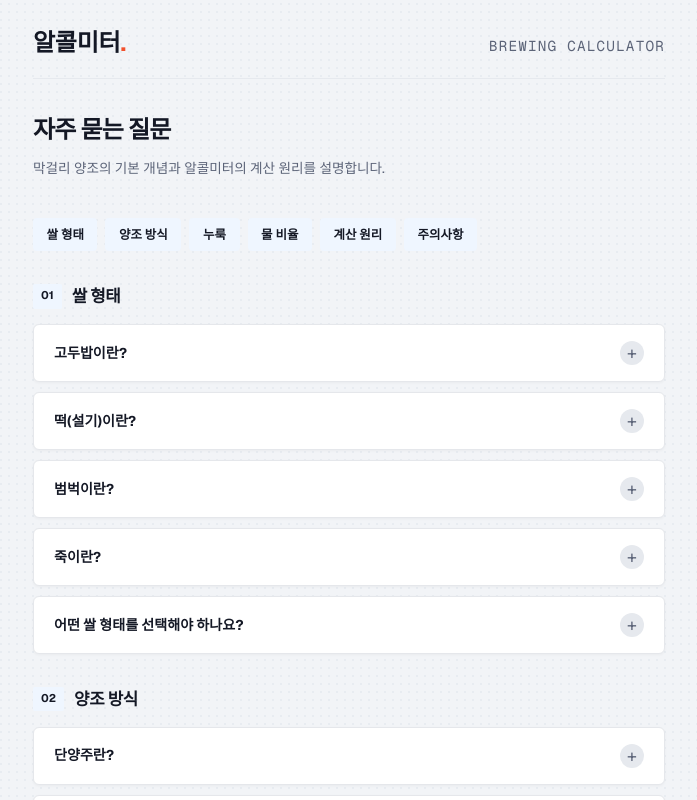
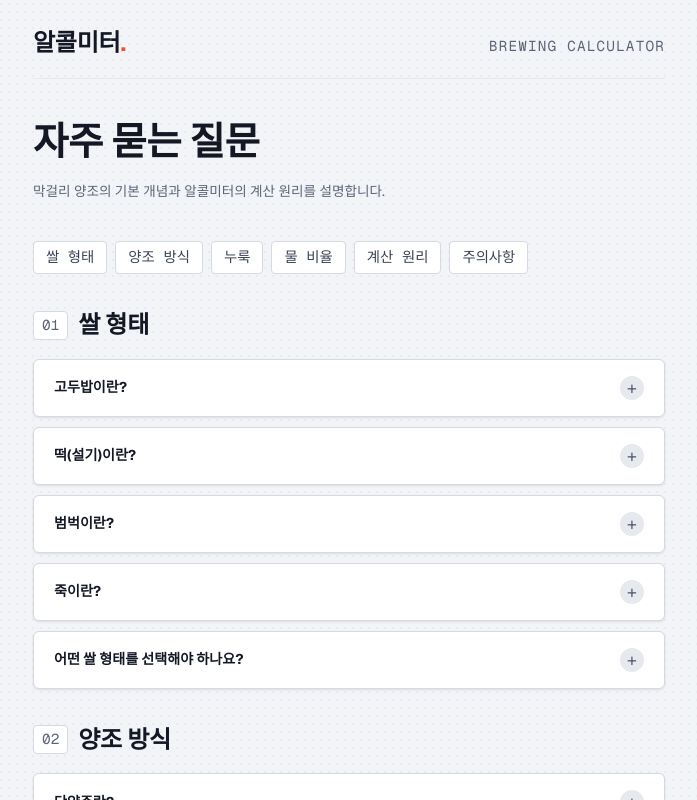
Before and after one commit to TransparentDeveloper/alcolmeter, a SvelteKit app in the folder apps/web/: page /faq in a window 1280 px wide. Shown: the top 800 px of the page, without its empty margins (291-988 px from the left). Built offline with nearby package versions, Linux system fonts and the light colour scheme; a web font is replaced by a local one.

Commit message:
feat: web makgeolli/faq/privacy 페이지를 design-system으로 전파

```diff
--- a/apps/web/src/routes/faq/+page.svelte
+++ b/apps/web/src/routes/faq/+page.svelte
@@ -286,10 +286,12 @@
 	}
 
 	.faq-header h1 {
-		font-size: 1.5rem;
-		font-weight: 800;
-		letter-spacing: -0.03em;
-		margin-bottom: 0.5rem;
+		font-family: var(--ds-font-display);
+		font-size: var(--ds-text-2xl);
+		font-weight: var(--ds-weight-bold);
+		letter-spacing: var(--ds-tracking-tight);
+		color: var(--ds-color-ink-1);
+		margin-bottom: var(--ds-space-sm);
 	}
 
 	.faq-header p {
@@ -306,18 +308,21 @@
 	}
 
 	.toc-item {
-		padding: 0.4rem 0.85rem;
-		font-size: 0.78rem;
-		font-weight: 700;
-		color: var(--color-primary);
-		background: #eff6ff;
-		border-radius: var(--radius-sm);
+		padding: var(--ds-space-xs) var(--ds-space-md);
+		font-family: var(--ds-font-mono);
+		font-size: var(--ds-text-xs);
+		color: var(--ds-color-ink-2);
+		background: var(--ds-color-surface);
+		border: var(--ds-border-width) solid var(--ds-color-border-2);
+		border-radius: var(--ds-radius-sm);
 		text-decoration: none;
-		transition: all 0.15s ease;
+		transition: border-color var(--ds-duration-short) var(--ds-ease-out),
+			background-color var(--ds-duration-short) var(--ds-ease-out);
 	}
 
 	.toc-item:hover {
-		background: #dbeafe;
+		border-color: var(--ds-color-border-3);
+		background: var(--ds-color-hover);
 	}
 
 	/* Section */
@@ -335,33 +340,36 @@
 	}
 
 	.section-number {
-		font-size: 0.7rem;
-		font-weight: 800;
-		color: var(--color-primary);
-		background: #eff6ff;
-		padding: 0.2rem 0.5rem;
-		border-radius: var(--radius-xs);
+		font-family: var(--ds-font-mono);
+		font-size: var(--ds-text-xs);
+		font-variant-numeric: tabular-nums;
+		color: var(--ds-color-ink-3);
+		background: var(--ds-color-surface);
+		border: var(--ds-border-width) solid var(--ds-color-border-2);
+		padding: var(--ds-space-2xs) var(--ds-space-sm);
+		border-radius: var(--ds-radius-sm);
 	}
 
 	.section-header h2 {
-		font-size: 1.05rem;
-		font-weight: 800;
-		letter-spacing: -0.02em;
+		font-family: var(--ds-font-display);
+		font-size: var(--ds-text-lg);
+		font-weight: var(--ds-weight-bold);
+		letter-spacing: var(--ds-tracking-tight);
+		color: var(--ds-color-ink-1);
 	}
 
 	/* FAQ Item */
 	.faq-item {
-		background: #ffffff;
-		border-radius: var(--radius-md);
+		background: var(--ds-color-surface);
+		border-radius: var(--ds-radius-md);
 		overflow: hidden;
-		box-shadow: 0 1px 3px rgba(0, 0, 0, 0.04);
-		border: 1.5px solid #e5e7eb;
-		transition: all 0.2s ease;
+		box-shadow: var(--ds-shadow-paper);
+		border: var(--ds-border-width) solid var(--ds-color-border-2);
+		transition: border-color var(--ds-duration-short) var(--ds-ease-out);
 	}
 
 	.faq-item[open] {
-		border-color: var(--color-primary);
-		box-shadow: 0 2px 8px rgba(37, 99, 235, 0.08);
+		border-color: var(--ds-color-border-3);
 	}
 
 	.faq-item summary {
@@ -399,16 +407,16 @@
 
 	.faq-item[open] summary::after {
 		content: '−';
-		color: #ffffff;
-		background: var(--color-primary);
+		color: var(--ds-color-on-action);
+		background: var(--ds-color-action);
 	}
 
 	/* Answer */
 	.answer {
 		padding: 0 1.25rem 1.25rem;
-		font-size: 0.84rem;
+		font-size: var(--ds-text-sm);
 		line-height: 1.8;
-		color: #4b5563;
+		color: var(--ds-color-ink-2);
 	}
 
 	.answer p {
@@ -480,12 +488,13 @@
 
 	/* Callout */
 	.callout {
-		padding: 1rem 1.25rem;
-		background: #eff6ff;
-		border-radius: var(--radius-sm);
-		font-size: 0.85rem;
-		font-weight: 700;
-		color: var(--color-primary);
+		padding: var(--ds-space-md) var(--ds-space-lg);
+		background: var(--ds-color-spark-tint);
+		border-left: 3px solid var(--ds-color-spark);
+		border-radius: var(--ds-radius-sm);
+		font-size: var(--ds-text-sm);
+		font-weight: var(--ds-weight-medium);
+		color: var(--ds-color-ink-1);
 		line-height: 1.6;
 		margin-bottom: 0.75rem;
 	}
--- a/apps/web/src/routes/privacy/+page.svelte
+++ b/apps/web/src/routes/privacy/+page.svelte
@@ -27,45 +27,48 @@
 
 <style>
 	article {
-		max-width: 640px;
+		max-width: var(--ds-container);
 	}
 
 	h1 {
-		font-size: 1.75rem;
-		font-weight: 800;
-		margin-bottom: 0.375rem;
-		letter-spacing: -0.02em;
+		font-family: var(--ds-font-display);
+		font-size: var(--ds-text-2xl);
+		font-weight: var(--ds-weight-bold);
+		letter-spacing: var(--ds-tracking-tight);
+		color: var(--ds-color-ink-1);
+		margin-bottom: var(--ds-space-xs);
 	}
 
 	.updated {
-		font-size: 0.8rem;
-		color: var(--color-muted);
-		margin-bottom: 2.5rem;
+		font-family: var(--ds-font-mono);
+		font-size: var(--ds-text-xs);
+		color: var(--ds-color-ink-3);
+		margin-bottom: var(--ds-space-3xl);
 	}
 
 	section {
-		margin-bottom: 2rem;
+		padding-top: var(--ds-space-lg);
+		margin-bottom: var(--ds-space-xl);
+		border-top: var(--ds-border-width) solid var(--ds-color-border-1);
 	}
 
 	h2 {
-		font-size: 1rem;
-		font-weight: 700;
-		margin-bottom: 0.5rem;
+		font-family: var(--ds-font-display);
+		font-size: var(--ds-text-lg);
+		font-weight: var(--ds-weight-semibold);
+		color: var(--ds-color-ink-1);
+		margin-bottom: var(--ds-space-sm);
 	}
 
 	p {
-		font-size: 0.9rem;
-		line-height: 1.7;
-		color: var(--color-muted);
-	}
-
-	a {
-		color: var(--color-primary);
+		font-size: var(--ds-text-base);
+		line-height: var(--ds-leading-normal);
+		color: var(--ds-color-ink-2);
 	}
 
 	.email-img {
 		display: block;
-		margin-top: 0.5rem;
-		height: 1rem;
+		margin-top: var(--ds-space-sm);
+		height: 1.25rem;
 	}
 </style>
```
Also changed, not shown: apps/web/src/routes/makgeolli/+page.svelte (+44 -37 lines).
